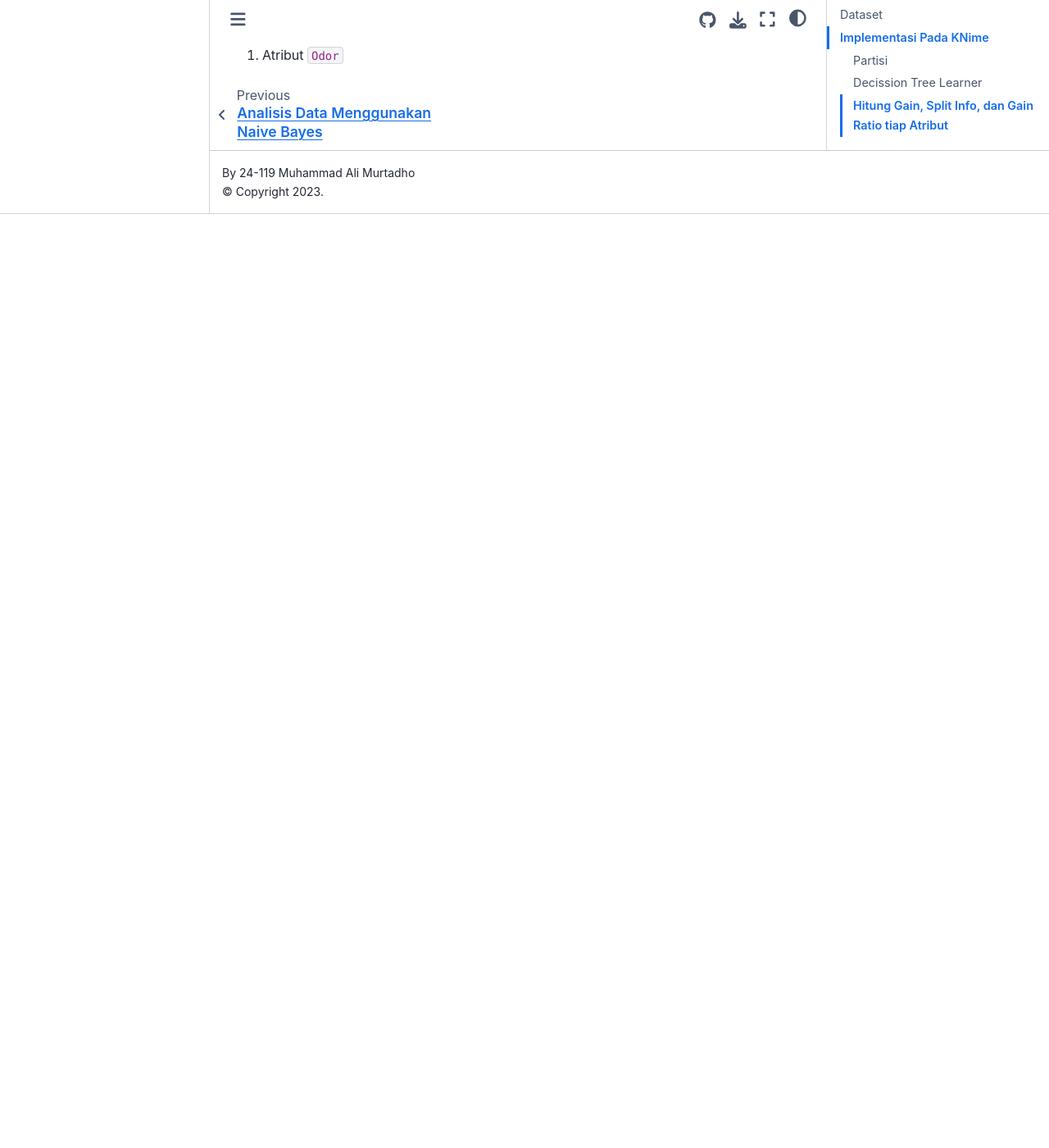
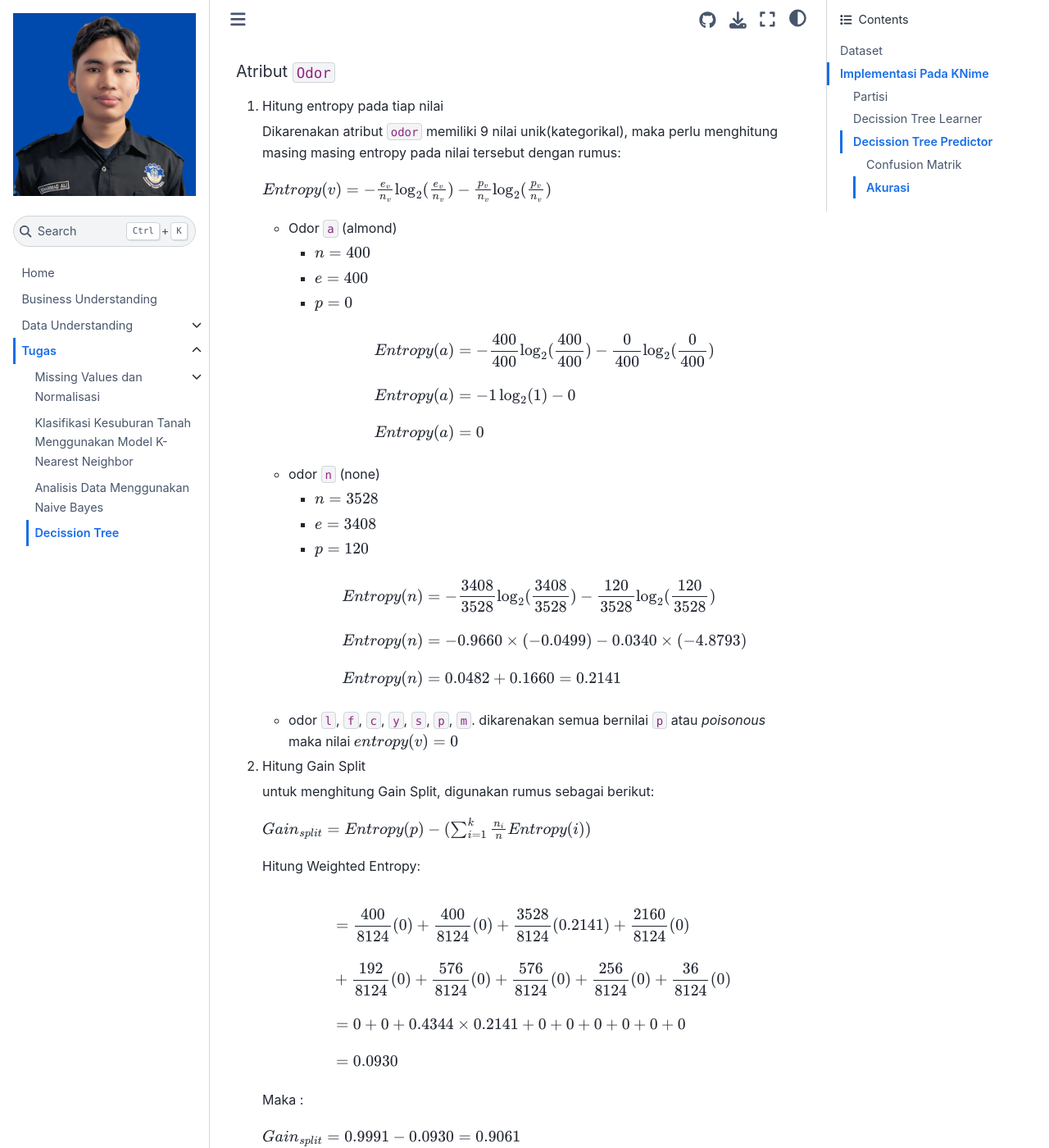
Before and after one commit to muhammadalimurtadho05/Pendata, a Jupyter Book: the page built from tugas/decission-tree.md, in a window 1280 px wide and 1400 px high, scrolled down 6073 px. Shown: the whole window at 82% size. Built offline with Jupyter Book 1.0.4 settings and Sphinx 7.4.7 and the Sphinx Book theme 1.1.4, drawn with Linux system fonts in a browser that asks for light colours; before the commit the page ends 6334 px from its top, so only the background shows below that; some of the changed text lies outside the part shown.

Commit message:
feat: Decission Tree

````diff
--- a/tugas/decission-tree.md
+++ b/tugas/decission-tree.md
@@ -96,5 +96,114 @@
 \end{aligned}
 $$
 
-### Hitung Gain, Split Info, dan Gain Ratio tiap Atribut
-1. Atribut `Odor`
+#### Hitung Gain, Split Info, dan Gain Ratio tiap Atribut
+###### Atribut `Odor`
+1. Hitung entropy pada tiap nilai
+
+    Dikarenakan atribut `odor` memiliki 9 nilai unik(kategorikal), maka perlu menghitung masing masing entropy pada nilai tersebut dengan rumus:
+
+    $ Entropy(v) = - \frac{e_{v}}{n_{v}} \log_2 (\frac{e_{v}}{n_{v}}) -  \frac{p_{v}}{n_{v}} \log_2 (\frac{p_{v}}{n_{v}})$
+    - Odor `a` (almond)
+        - $n = 400$
+        - $e = 400$
+        - $p = 0$
+
+        $$
+            \begin{aligned}
+            Entropy(a) &= - \frac{400}{400} \log_2 (\frac{400}{400}) -  \frac{0}{400} \log_2 (\frac{0}{400}) \\[10pt]
+            Entropy(a) &= - 1 \log_2 (1) -  0 \\[10pt]
+            Entropy(a) &= 0
+
+            \end{aligned}
+        $$
+
+    - odor `n` (none)
+        - $n = 3528$
+        - $e = 3408$
+        - $p = 120$
+
+        $$
+            \begin{aligned}
+            Entropy(n) &= - \frac{3408}{3528} \log_2 (\frac{3408}{3528}) -  \frac{120}{3528} \log_2 (\frac{120}{3528}) \\[10pt]
+            Entropy(n) &= - 0.9660 \times (-0.0499) - 0.0340 \times (-4.8793) \\[10pt]
+            Entropy(n) &= 0.0482 + 0.1660 = 0.2141
+
+            \end{aligned}
+        $$
+    - odor `l`, `f`, `c`, `y`, `s`, `p`, `m`. dikarenakan semua bernilai `p` atau _poisonous_ maka nilai $entropy(v) = 0$
+2. Hitung Gain Split
+
+    untuk menghitung Gain Split, digunakan rumus sebagai berikut:
+
+    $Gain_{split} = Entropy(p) - (\sum_{i=1}^{k} {\frac{n_{i}}{n}Entropy(i)}) $
+
+    Hitung Weighted Entropy:
+
+    $$
+    \begin{aligned}
+     &= \frac{400}{8124}(0) + \frac{400}{8124}(0) + \frac{3528}{8124}(0.2141) +\frac{2160}{8124}(0) \\[10pt]
+     & + \frac{192}{8124}(0) + \frac{576}{8124}(0) + \frac{576}{8124}(0) + \frac{256}{8124}(0) +\frac{36}{8124}(0) \\[10pt]
+     &= 0+0+0.4344 \times 0.2141 + 0 + 0 + 0 + 0 + 0 + 0 \\[10pt]
+     &= 0.0930
+     \end{aligned}
+    $$
+
+    Maka :
+
+    $Gain_{split} = 0.9991 - 0.0930 = 0.9061$
+
+3. Hitung Split Info
+
+    untuk menghitung Split Info, digunakan rumus sebagai berikut:
+
+    $SplitINFO = - \sum_{i=1}^k{\frac{n_{i}}{n}Log\frac{n_{i}}{n}}$
+
+    maka :
+
+    $$
+    \begin{aligned}
+        SplitINFO &= - \sum_{i=1}^k{\frac{n_{i}}{n}Log\frac{n_{i}}{n}} \\[10pt]
+        SplitINFO(odor) &= - \frac{400}{8124} \log_2 \frac{400}{8124} - \frac{400}{8124} \log_2 \frac{400}{8124}
+                            -\frac{3528}{8124} \log_2 \frac{3528}{8124} -\frac{2160}{8124} \log_2 \frac{2160}{8124} \\[10pt]
+                            & -\frac{192}{8124} \log_2 \frac{192}{8124} -\frac{576}{8124} \log_2 \frac{576}{8124}
+                            -\frac{576}{8124} \log_2 \frac{576}{8124} -\frac{256}{8124} \log_2 \frac{256}{8124} \\[10pt]
+                            & -\frac{36}{8124} \log_2 \frac{36}{8124} \\[10pt]
+        SplitINFO(odor)     &= 0.2138 + 0.2138 + 0.5223 + 0.5082 + 0.1276 + 0.2707 + 0.2707 + 0.1571 + 0.0347 \\[10pt]
+                            &= 2.3194
+    \end{aligned}
+    $$
+
+4. Hitung Gain Ratio
+
+    Untuk menghitung Gain Ratio, digunakan rumus sebagai berikut :
+
+    $GainRATIO_{split} = \frac{Gain_{split}}{SplitINFO}$
+
+    Maka :
+
+    $GainRATIO_{odor} = \frac{0.9061}{2.3194} = 0.3906$
+
+```{note}
+Hal yang sama dilakukan untuk semua atribut mulai dari entropy pada tiap nilai, Gain Split, Split Info dan Gain Ratio
+```
+
+Setelah `Gain Ratio` dari semua atribut dihitung, atribut `odor` memiliki Gain Ratio tertinggi sehingga dipilih sebagai `Root Node`.
+Setelah root ditemukan, proses yang sama persis diulang secara rekursif pada setiap cabang yang belum `pure`, menggunakan subset data dan atribut yang tersisa, sampai semua cabang menjadi Leaf Node.
+
+```{note}
+Pure artinya semua data dalam satu node hanya terdiri dari satu kelas saja atau tidak ada campuran (entropy = 0).
+```
+
+#### Tree
+Setelah semua node `pure`, berarti pohon sudah selesai dibangun. Implementasi pada KNime menggunakan node `Desission Tree View` menghasilkan Tree sebagai berikut
+
+![Grafik Data](../img/decission-tree/tree.png)
+
+### Decission Tree Predictor
+Node ini digunakan untuk menguji kemampuan model tersebut. Node ini akan menerapkan aturan logika yang telah dipelajari ke dalam data testing untuk memprediksi apakah hasilnya `p` atau `e`
+
+#### Confusion Matrik
+![Grafik Data](../img/decission-tree/confusion.png)
+
+#### Akurasi
+![Grafik Data](../img/decission-tree/akurasi.png)
````
Also changed, not shown: img/decission-tree/akurasi.png (added), img/decission-tree/confusion.png (added).
